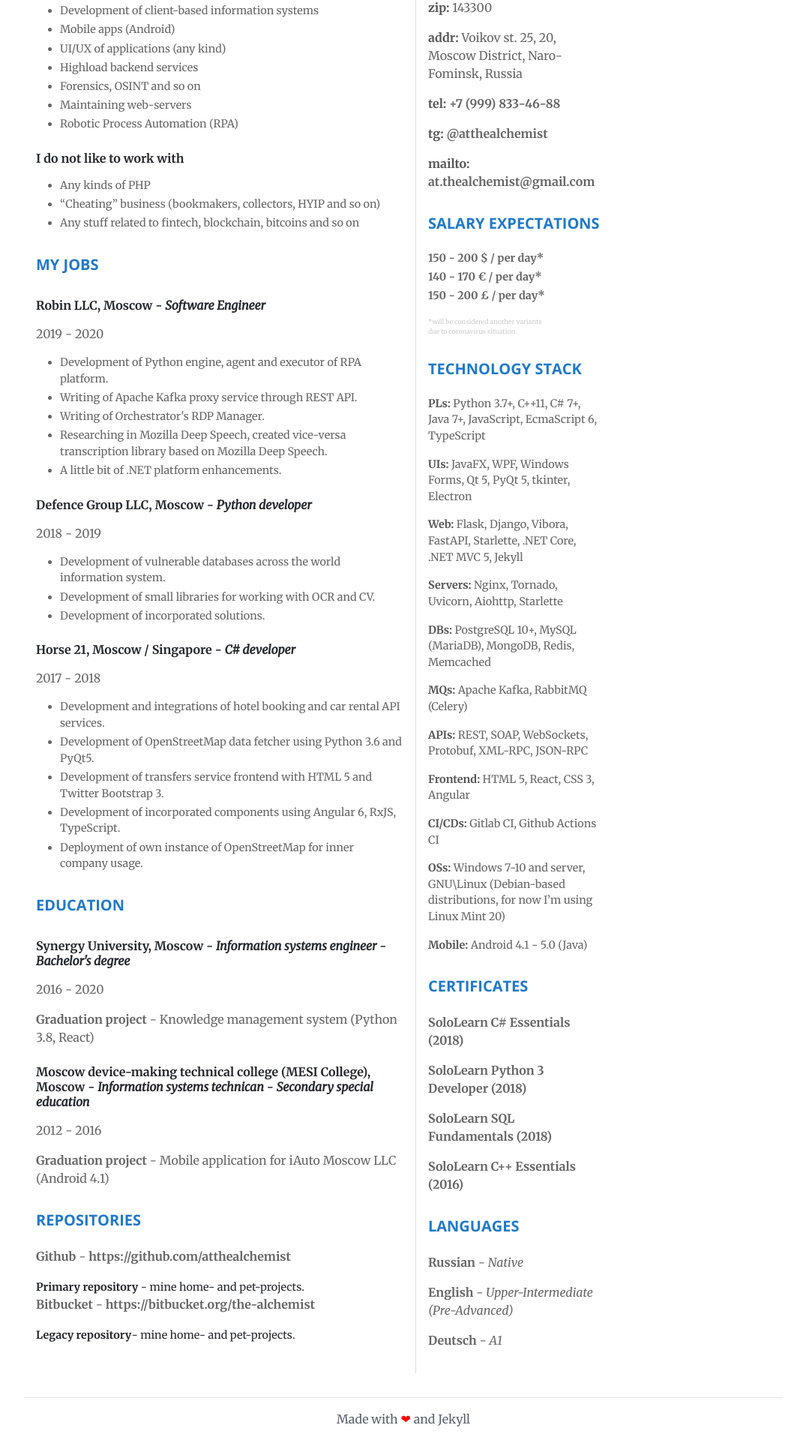
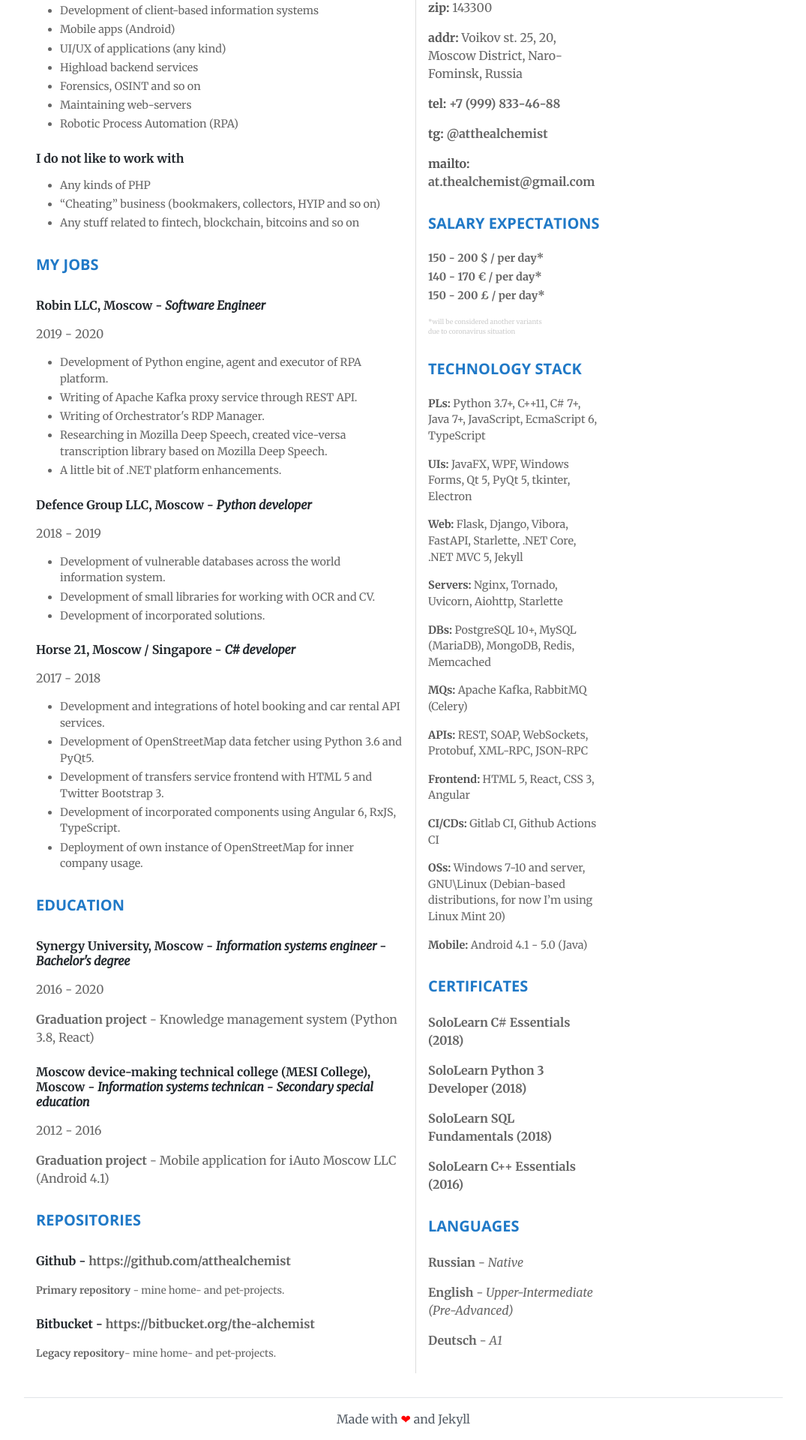
Before and after one commit to atthealchemist/atthealchemist.github.io, a Jekyll site: the page built from index.markdown, in a window 1280 px wide. Shown: the part 1061-2981 px from the top of the page at 75% size, without its empty margins (102-1177 px from the left). Built offline with Jekyll 4.4.1, drawn with Linux system fonts in a browser that asks for light colours.

Commit message:
Fixed markup again

```diff
--- a/assets/base.css
+++ b/assets/base.css
@@ -137,3 +137,8 @@ aside img {
 .color-red {
     color: red;
 }
+
+.repository span {
+    font-size: smaller;
+    color: #666;
+}
--- a/index.markdown
+++ b/index.markdown
@@ -63,7 +63,7 @@ ready_for_relocation: true
 ### Repositories
 {% for repo in site.data.repos_en %}
 <div class="repository">
-    <p><strong>{{ repo.title }}</strong> - <a href="{{ repo.url }}">{{ repo.url }}</a></p>
-    <small>{{ repo.description }}</small>
+    <h4>{{ repo.title }} - <a href="{{ repo.url }}">{{ repo.url }}</a></h4>
+    <span>{{ repo.description }}</span>
 </div>
 {% endfor %}
```
